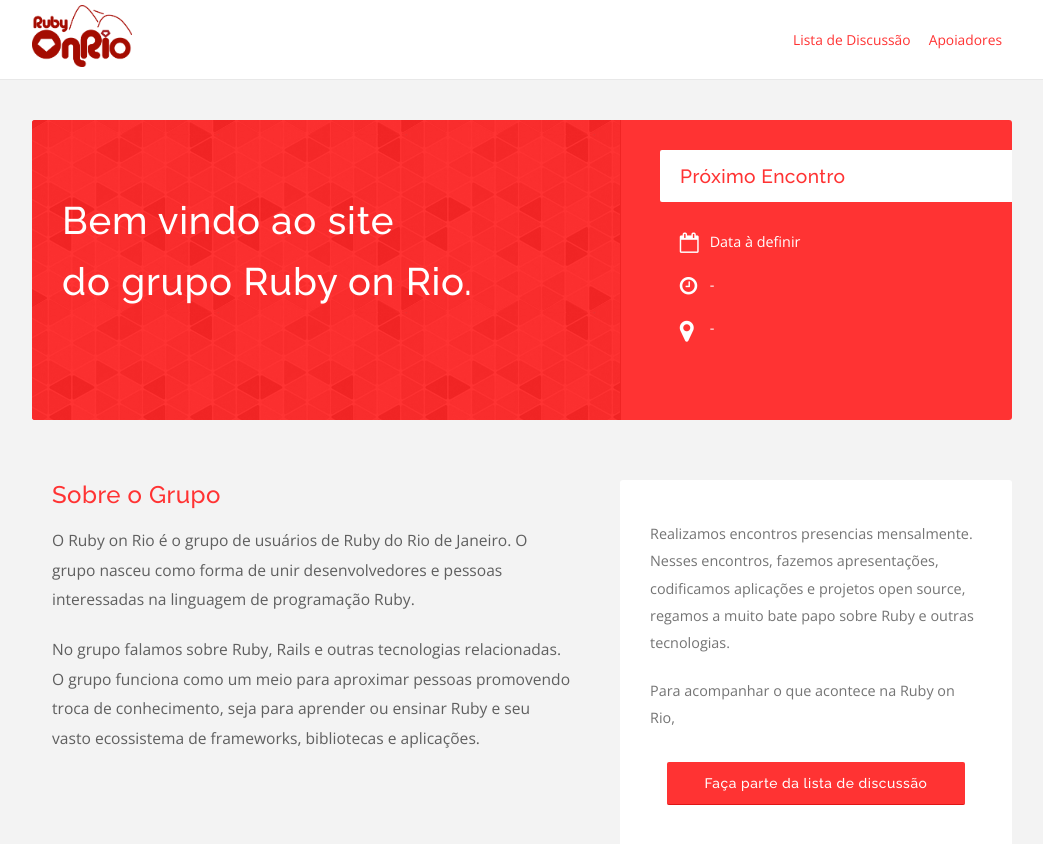
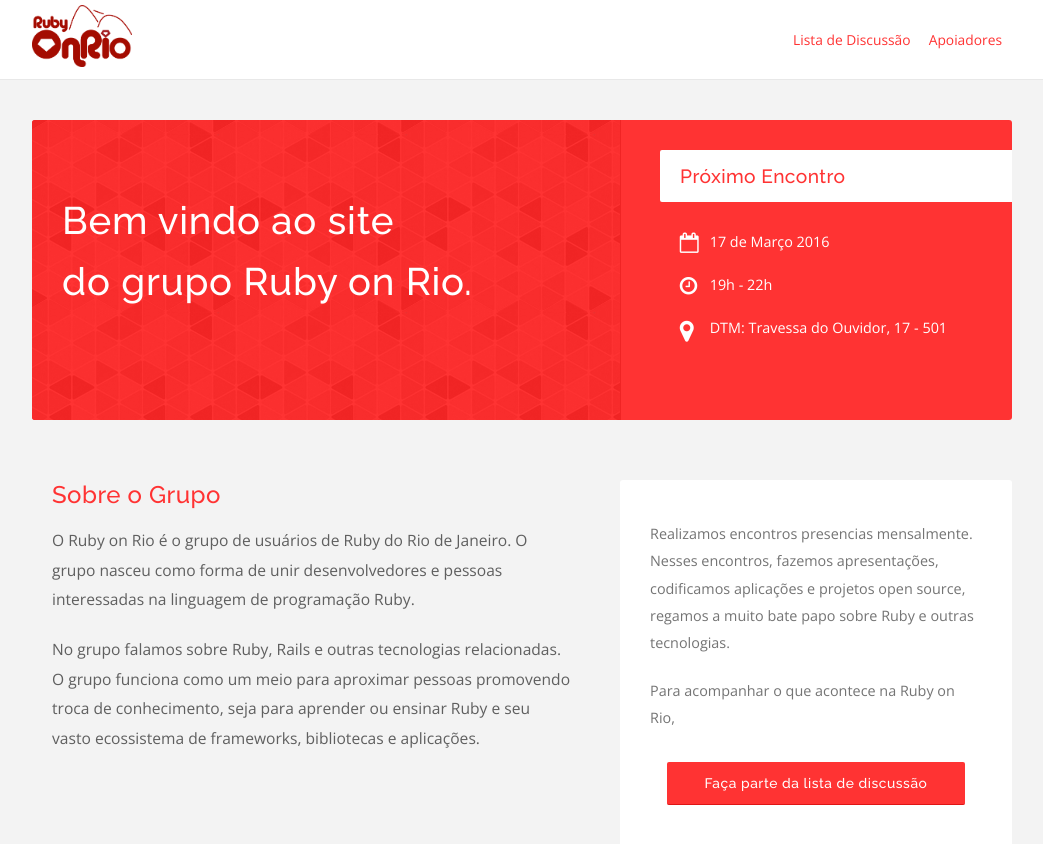
Before and after one commit to rubyonrio/rubyonrio.github.com, a Jekyll site: the page built from index.html, in a window 1280 px wide and 900 px high. Shown: the top 844 px of the window, without its empty margins (118-1161 px from the left). Built offline with Jekyll 4.4.1, drawn with Linux system fonts in a browser that asks for light colours; nearby versions of some CDN libraries.

Commit message:
Updates new event local and date

```diff
--- a/index.html
+++ b/index.html
@@ -2,10 +2,10 @@
 layout: default
 title: Ruby on Rio
 
-event_address: '-'
-event_hours: '-'
+event_address: 'DTM: Travessa do Ouvidor, 17 - 501'
+event_hours: '19h - 22h'
 next_event:
-    day: "Data à definir"
+    day: "17 de Março 2016"
 futute_events:
 ---
 
```
